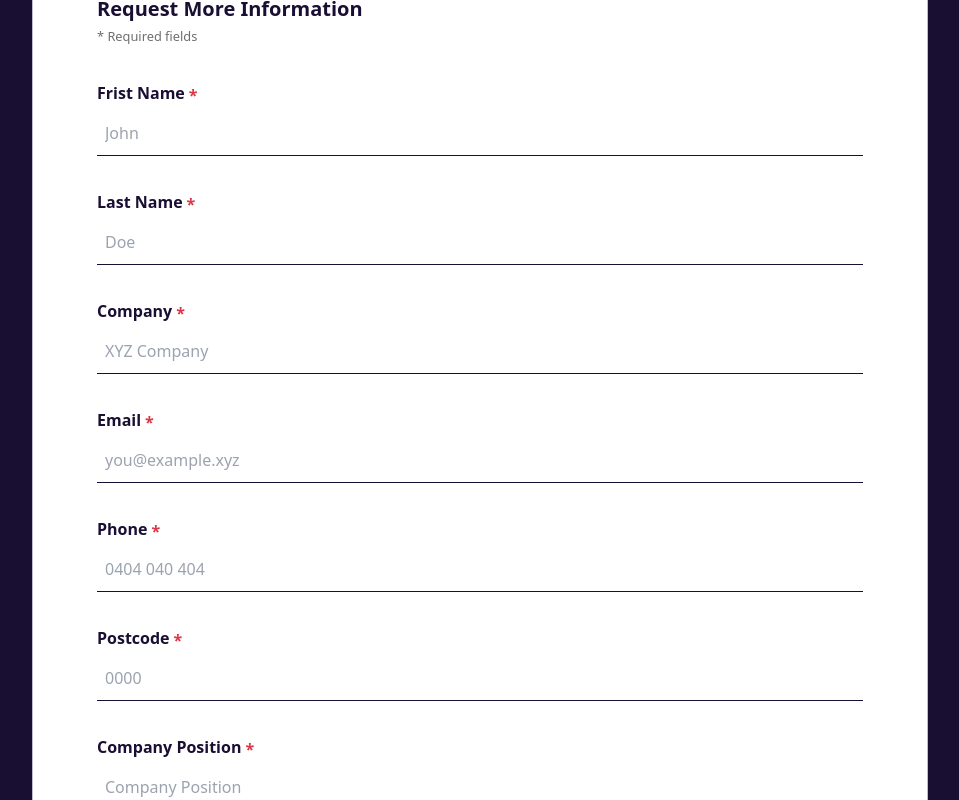
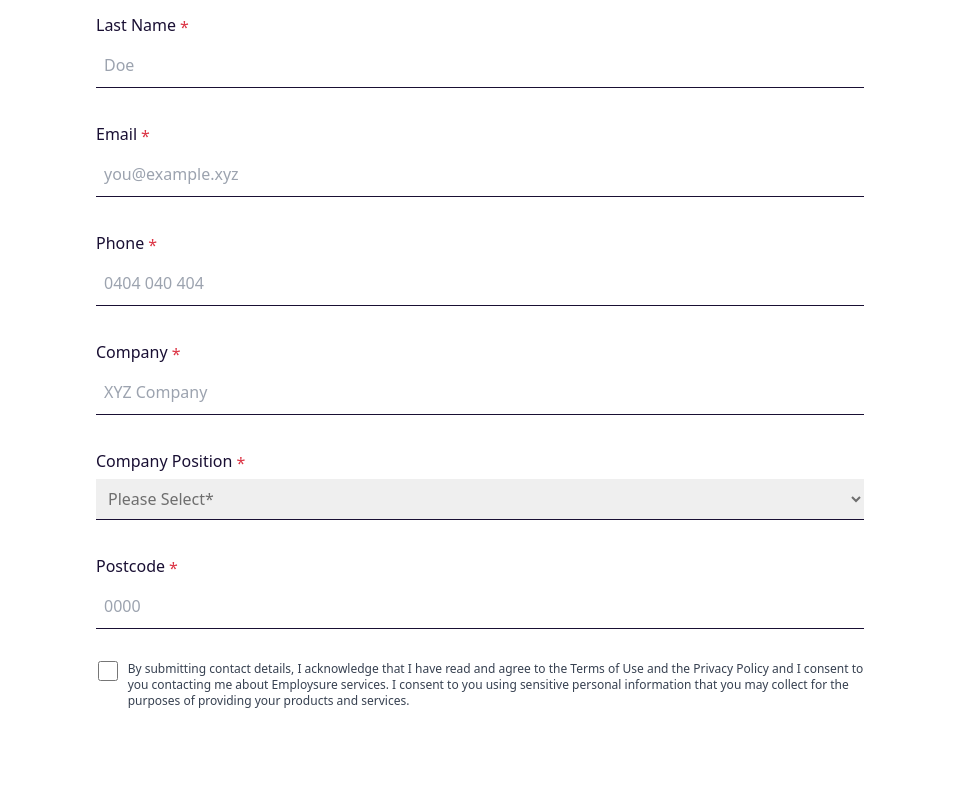
Before and after one commit to Ben-Employsure/form-test, a Next.js app: page / in a window 1280 px wide. Shown: the part 440-1240 px from the top of the page, without its empty margins (160-1119 px from the left). Built offline with nearby package versions, Linux system fonts and the light colour scheme; no server answers.

Commit message:
Added Webinar Form

```diff
--- /dev/null
+++ b/components/webinar-form.js
@@ -0,0 +1,204 @@
+import React, { useState, useReducer, Fragment } from 'react'
+import PropTypes from 'prop-types'
+
+import { initialState, reducer } from '../hooks/use-reducer'
+
+import MarketoForm from './marketo-form'
+
+
+const WebinarForm = ({ formId }) => {
+  const [firstName, setFirstName] = useState('')
+  const [lastName, setLastName] = useState('')
+  const [company, setCompany] = useState('')
+  const [email, setEmail] = useState('')
+  const [phone, setPhone] = useState('')
+  const [postcode, setPostcode] = useState('')
+  const [position, setPosition] = useState('')
+  const [terms, setTerms] = useState(false)
+  const [state, dispatch] = useReducer(reducer, initialState)
+
+  const handleSubmit = (event) => {
+    event.preventDefault()
+
+    dispatch({
+      type: 'isSubmitting'
+    })
+
+    window.MktoForms2.getForm(formId)
+      .vals({
+        FirstName: firstName,
+        LastName: lastName,
+        Company: company,
+        Email: email,
+        Phone: phone,
+        Postcode__c: postcode,
+        companyPosition: position,
+        termsConditions: terms
+      })
+      .onSuccess(() => {
+        console.log('firedSuccess')
+        dispatch({
+          type: 'success'
+        })
+        setFirstName('')
+        setLastName('')
+        setCompany('')
+        setEmail('')
+        setPhone('')
+        setPostcode('')
+        setPosition('')
+        setTerms(false)
+        return false
+      })
+      .submit()
+  }
+
+  return (
+    <Fragment>
+      <div className="bg-grey p-8 sm:px-16 pt-16">
+        <h3 className="m-0 font-bold text-brand-deep-purple">Register to this webinar</h3>
+        <small className="block mb-8 text-brand-gray">* Required fields</small>
+        <form onSubmit={handleSubmit} className="form gap-8">
+          <label className="form--label">
+            <span className="form--label-text">
+              Frist Name<span className="form--label-required">*</span>
+            </span>
+            <input
+              className="form--input"
+              type="text"
+              required
+              placeholder="John"
+              value={firstName}
+              onChange={(e) => {
+                setFirstName(e.target.value)
+              }}
+            />
+          </label>
+          <label className="form--label">
+            <span className="form--label-text">
+              Last Name<span className="form--label-required">*</span>
+            </span>
+            <input
+              className="form--input"
+              type="text"
+              required
+              placeholder="Doe"
+              value={lastName}
+              onChange={(e) => {
+                setLastName(e.target.value)
+              }}
+            />
+          </label>
+          <label className="form--label">
+            <span className="form--label-text">
+              Email<span className="form--label-required">*</span>
+            </span>
+            <input
+              className="form--input"
+              type="email"
+              required
+              placeholder="you@example.xyz"
+              value={email}
+              onChange={(e) => {
+                setEmail(e.target.value)
+              }}
+            />
+          </label>
+          <label className="form--label">
+            <span className="form--label-text">
+              Phone<span className="form--label-required">*</span>
+            </span>
+            <input
+              className="form--input"
+              type="tel"
+              required
+              placeholder="0404 040 404"
+              value={phone}
+              onChange={(e) => {
+                setPhone(e.target.value)
+              }}
+            />
+          </label>
+          <label className="form--label">
+            <span className="form--label-text">
+              Company<span className="form--label-required">*</span>
+            </span>
+            <input
+              className="form--input"
+              type="text"
+              required
+              placeholder="XYZ Company"
+              value={company}
+              onChange={(e) => {
+                setCompany(e.target.value)
+              }}
+            />
+          </label>
+          <label className="form--label">
+            <span className="form--label-text">
+              Company Position<span className="form--label-required">*</span>
+            </span>
+            <select
+              className="form--input"
+              required
+              placeholder="Company Position"
+              value={position}
+              onChange={(e) => {
+                setPosition(e.target.value)
+              }}
+            >
+                <option>Please Select*</option>
+                <option value="Employer">Employer</option>
+                <option value="Manager">Manager</option>
+            </select>
+          </label>
+          <label className="form--label">
+            <span className="form--label-text">
+              Postcode<span className="form--label-required">*</span>
+            </span>
+            <input
+              className="form--input"
+              type="text"
+              required
+              placeholder="0000"
+              value={postcode}
+              onChange={(e) => {
+                setPostcode(e.target.value)
+              }}
+            />
+          </label>
+          <label className="flex items-start">
+            <input
+              className="form--checkbox"
+              type="checkbox"
+              required
+              value={terms}
+              onChange={(e) => {
+                setTerms(e.target.checked)
+              }}
+            />
+            <span className="form--terms-text">By submitting contact details, I acknowledge that I have read and agree to the Terms of Use and the Privacy Policy and I consent to you contacting me about Employsure services. I consent to you using sensitive personal information that you may collect for the purposes of providing your products and services.</span>
+          </label>
+          <span className="form--announce-container">
+            {state.isSubmitting ? <span className="form--announce-submitting">Submitting...</span> : null}
+            {state.success ? (
+              <span className="form--announce-success">Thank you for registering to this Event. You will recieve a confirmation email soon.</span>
+            ) : null}
+          </span>
+          <button type="submit" className="trainsition-all form--button-submit" disabled={state.isSubmitting}>
+            {state.isSubmitting ? 'Please wait...' : 'Submit'}
+          </button>
+        </form>
+
+        <MarketoForm debug={false} formId={formId} />
+      </div>
+    </Fragment>
+  )
+}
+
+WebinarForm.propTypes = {
+  /** The Marketo Form Id */
+  formId: PropTypes.string.isRequired
+}
+
+export default WebinarForm
--- a/pages/_app.js
+++ b/pages/_app.js
@@ -49,7 +49,7 @@ const App = ({ Component, pageProps }) => {
           </a>
         </nav>
       </header>
-      <main className="prose px-4 pt-32 pb-16 sm:pt-48 sm:pb-24 max-w-full min-h-screen">
+      <main className="prose px-4 pt-16 pb-16 sm:pt-48 sm:pb-24 max-w-full min-h-screen">
         <Component {...pageProps} />
       </main>
       <footer className="bg-black">
--- a/pages/_document.js
+++ b/pages/_document.js
@@ -4,7 +4,7 @@ const Document = () => {
   return (
     <Html lang="en">
       <Head />
-      <body className="bg-brand-deep-purple">
+      <body>
         <Main />
         <NextScript />
       </body>
--- a/pages/index.js
+++ b/pages/index.js
@@ -1,15 +1,16 @@
 import React from 'react'
 //import NewsletterForm from '../components/newsletter-form'
-import FullForm from '../components/full-form'
+//import FullForm from '../components/full-form'
+import WebinarForm from '../components/webinar-form'
 
 const Page = () => {
   return (
-    <section className="mx-auto max-w-4xl grid gap-24">
+    <section className="mx-auto max-w-4xl grid">
       <div>
 
       </div>
       <div>
-        <FullForm formId={process.env.NEXT_PUBLIC_FULL_FORM_ID} />
+        <WebinarForm formId={process.env.NEXT_PUBLIC_WEBINAR_FORM_ID} />
       </div>
     </section>
   )
--- a/styles/globals.css
+++ b/styles/globals.css
@@ -14,13 +14,19 @@
     @apply flex flex-col gap-1;
   }
   .form--label-text {
-    @apply flex items-center gap-1 font-bold !text-brand-deep-purple;
+    @apply flex items-center gap-1 font-medium !text-brand-deep-purple;
+  }
+  .form--terms-text {
+    @apply text-xs
   }
   .form--label-required {
     @apply h-6 !text-brand-danger;
   }
   .form--input {
     @apply p-2 rounded-none border-b border-b-brand-deep-purple font-normal !text-brand-gray;
+  }
+  .form--checkbox {
+    @apply mr-2 h-5 w-14;
   }
   .form--announce-container {
     @apply block h-[40px] py-2 font-bold text-sm;
@@ -42,4 +48,7 @@
   button:focus {
     @apply border-transparent outline outline-4 outline-brand-focus;
   }
+  .form--input option {
+    @apply text-emp-normal;
+  }
 }
--- a/tailwind.config.js
+++ b/tailwind.config.js
@@ -44,14 +44,62 @@ module.exports = {
           'evening-hush': '#7e89a9',
           'chaos-black': '#101010',
           'not-tonight': '#0b0717',
-          focus: '#c7b3ff'
+          focus: '#c7b3ff',
+        },
+        empblue: {
+          // Primary
+          light: "#0072ce",
+          dark: "#00558c",
+          // Secondary
+          100: "#338ed8",
+          200: "#66aae2",
+          300: "#99c7eb",
+          400: "#cce3f5",
+        },
+        empyellow: {
+          // Primary
+          light: "#f1b400",
+          dark: "#f1b434",
+          // Secondary
+          100: "#f4c35d",
+          200: "#f7d285",
+          300: "#f9e1ae",
+          400: "#fcf0d6",
+        },
+        emppurple: {
+          // Primary
+          light: "#833177",
+          dark: "#642f6c",
+          // Secondary
+          100: "#9c5a92",
+          200: "#b583ad",
+          300: "#cdadc9",
+          400: "#e6d6e4",
+        },
+        empred: {
+          // Primary
+          light: "#bf0d3e",
+          dark: "#9b2743",
+          // Secondary
+          100: "#cc3d65",
+          200: "#d96e8b",
+          300: "#e59eb2",
+          400: "#f2cfd8",
+        },
+        banner: {
+          light: "#f7f7f7",
+          dark: "#efeae2",
+        },
+        emp: {
+          normal: "#4a4a4a",
+          light: "#ffffff",
         }
       },
       typography: (theme) => ({
         DEFAULT: {
           css: {
             '*': {
-              color: theme('colors.white')
+              color: theme('colors.emp-normal')
             }
           }
         }
```
